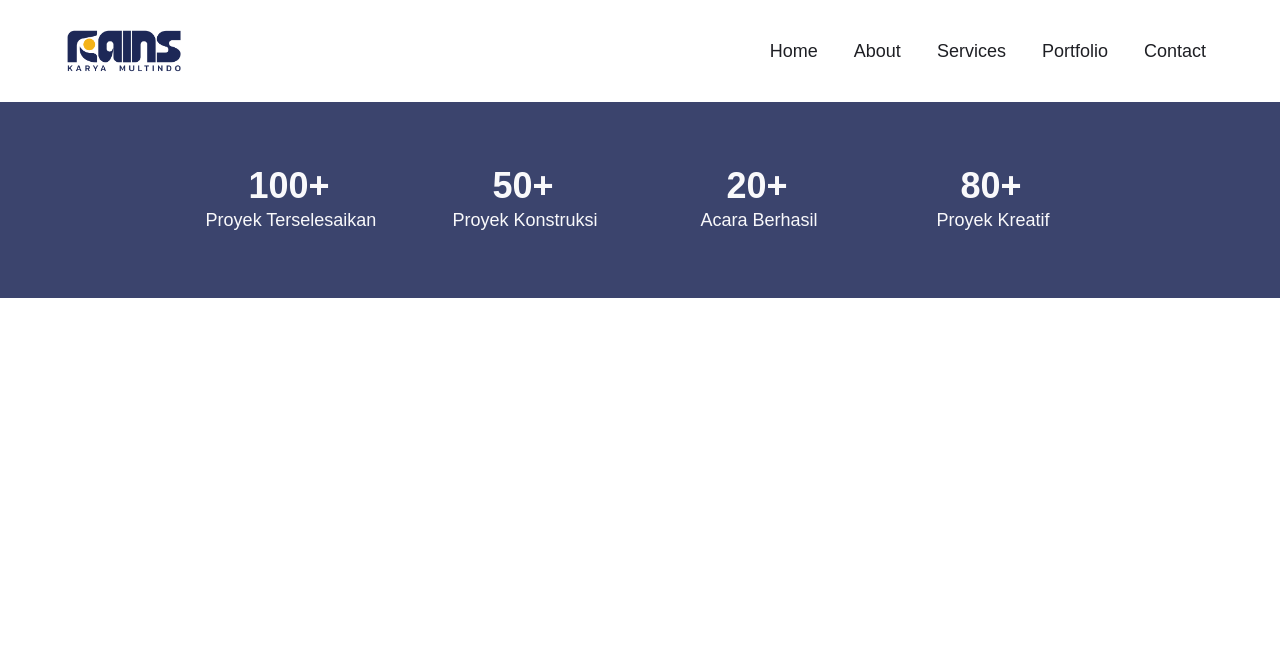
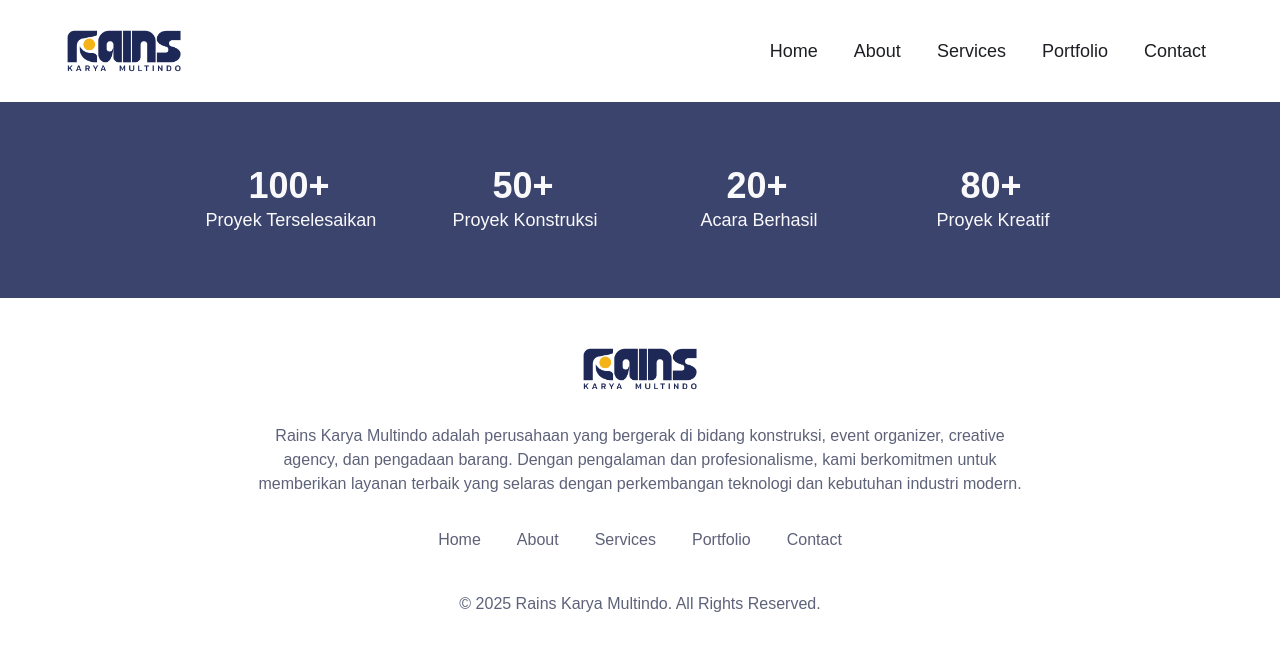
Before and after one commit to ganimalqudhaifi/freelance-rains-karya-multindo, a Next.js app: page / in a window 1280 px wide. Shown: the top 650 px of the page. Built offline with nearby package versions, Linux system fonts and the light colour scheme.

Commit message:
Add footer section component

```diff
--- a/src/app/page.tsx
+++ b/src/app/page.tsx
@@ -1,3 +1,4 @@
+import FooterSection from "@/components/footer-section";
 import NavigationHeader from "@/components/navigation-header";
 import StatsSection from "@/components/stats-section";
 
@@ -6,6 +7,7 @@ export default function Home() {
     <>
       <NavigationHeader />
       <StatsSection />
+      <FooterSection />
     </>
   );
 }
--- /dev/null
+++ b/src/components/footer-section.tsx
@@ -0,0 +1,43 @@
+import Image from "next/image";
+import Link from "next/link";
+
+const navigationLinks = [
+  { name: "Home", href: "#" },
+  { name: "About", href: "#" },
+  { name: "Services", href: "#" },
+  { name: "Portfolio", href: "#" },
+  { name: "Contact", href: "#" },
+];
+
+export default function FooterSection() {
+  return (
+    <div className="px-8 py-12 text-neutral-dark text-center flex flex-col space-y-10 items-center">
+      <div className="flex flex-col space-y-8 items-center">
+        <Image
+          src="/logo.png"
+          alt="logo"
+          width={1460}
+          height={560}
+          className="w-[120px]"
+        />
+        <p className="max-w-3xl">
+          Rains Karya Multindo adalah perusahaan yang bergerak di bidang
+          konstruksi, event organizer, creative agency, dan pengadaan barang.
+          Dengan pengalaman dan profesionalisme, kami berkomitmen untuk
+          memberikan layanan terbaik yang selaras dengan perkembangan teknologi
+          dan kebutuhan industri modern.
+        </p>
+        <ul className="flex space-x-4">
+          {navigationLinks.map((link, i) => (
+            <li key={i}>
+              <Link href={link.href} className="p-2.5">
+                {link.name}
+              </Link>
+            </li>
+          ))}
+        </ul>
+      </div>
+      <p>© 2025 Rains Karya Multindo. All Rights Reserved.</p>
+    </div>
+  );
+}
```
